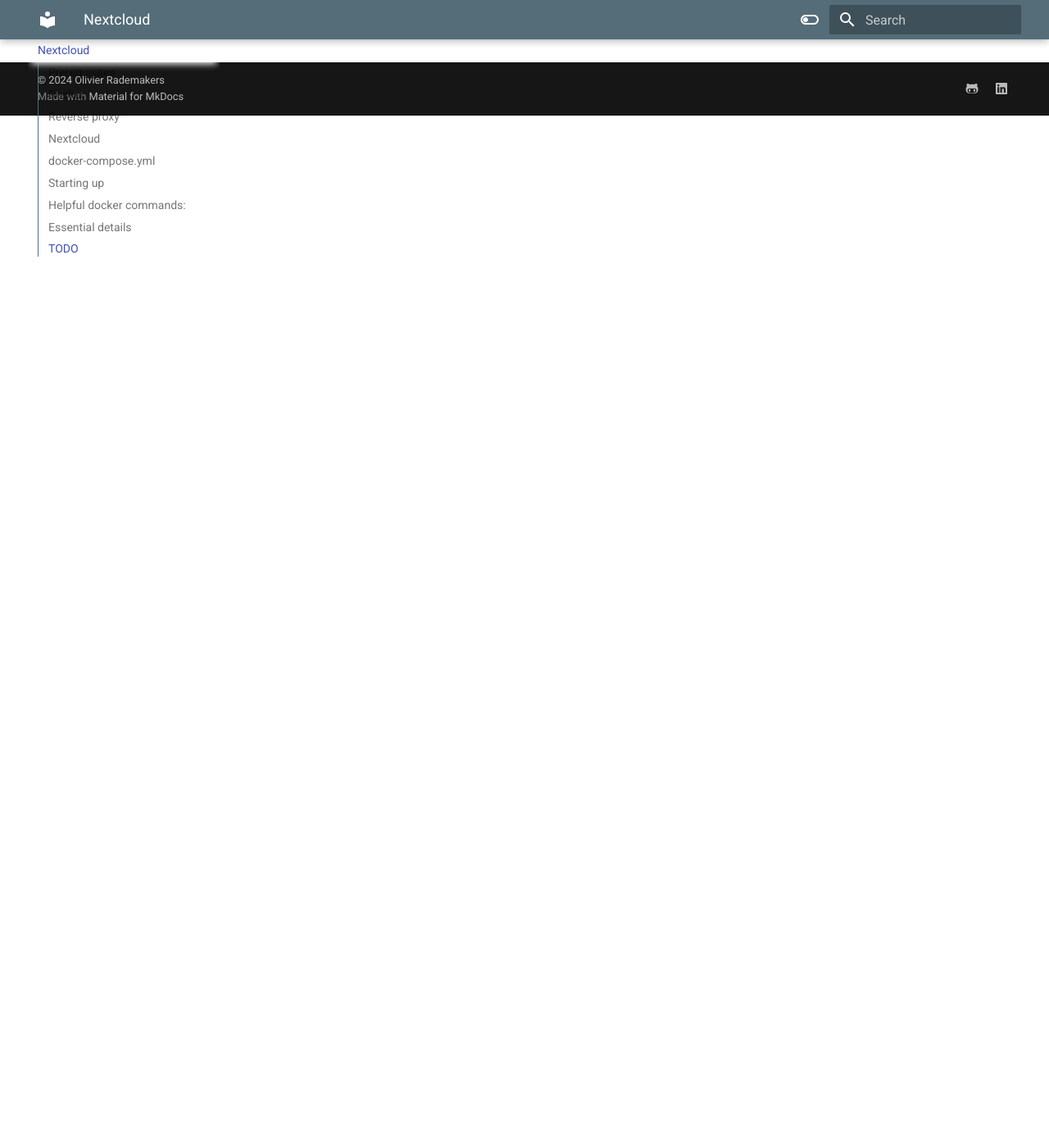
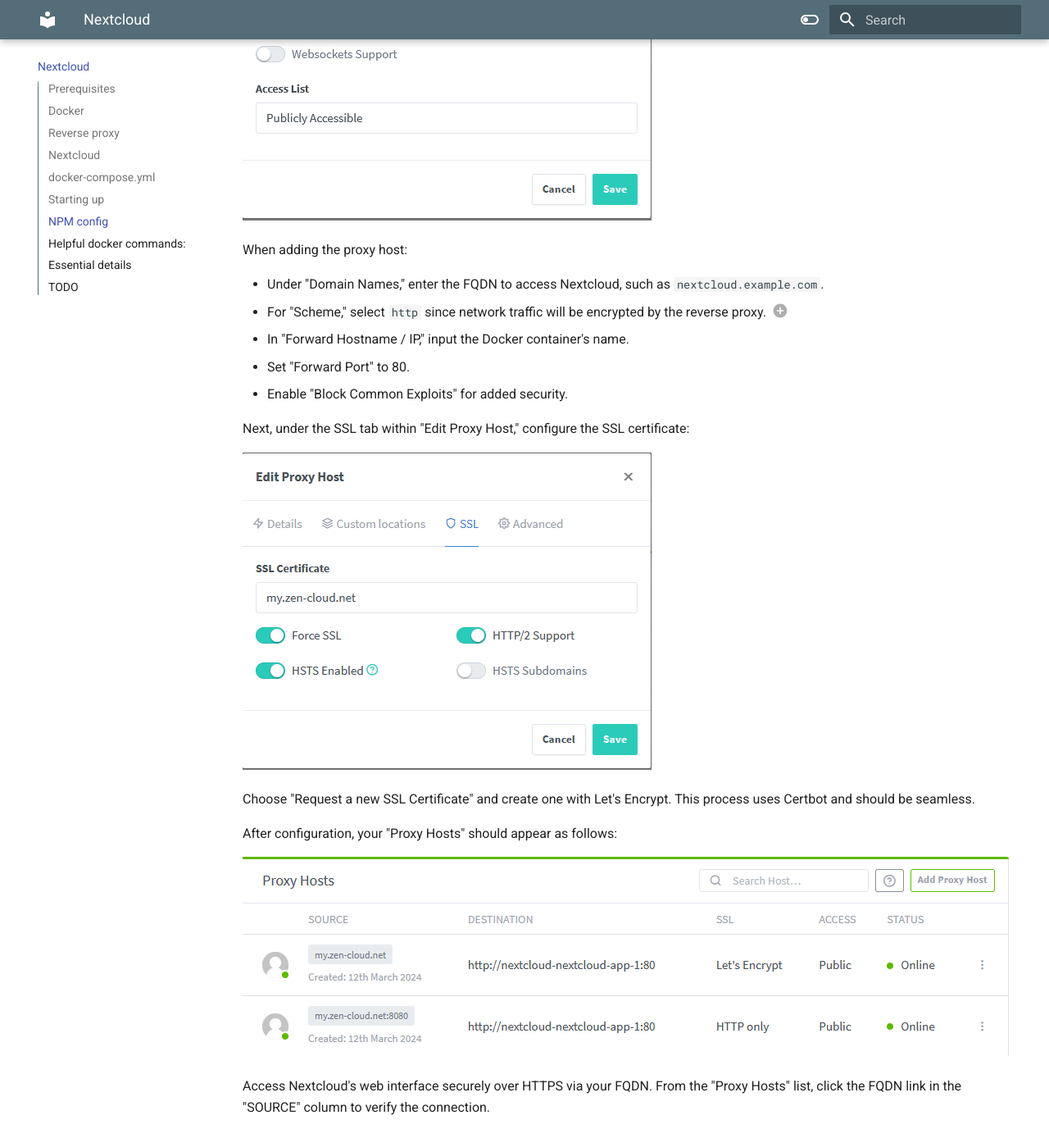
Before and after one commit to rademakr/homelab-docs, an MkDocs documentation site: the page built from docs/Nextcloud.md, in a window 1280 px wide and 1400 px high, scrolled down 4129 px. Shown: the whole window at 82% size. Built offline with MkDocs 1.6.1 and Material for MkDocs 9.7.7, drawn with Linux system fonts in a browser that asks for light colours; some of the changed text lies outside the part shown.

Commit message:
Finished Nextcloud page and included screenshots for NPM

````diff
--- a/docs/Nextcloud.md
+++ b/docs/Nextcloud.md
@@ -132,6 +132,55 @@
 sudo docker compose up -d
 ```
 
+!!! warning
+    See section "Essential details" before continuing. The `config/config.php` file must be updated before moving on.
+
+
+NPM config
+----------
+
+Navigate to the Nginx Proxy Manager by entering http://<ip-of-nginx>:81 in your web browser, where you will be greeted by a login screen:
+
+[//]: <> ( ![Image title](docs/assets/images/NPM_1_login.PNG){ align=left } )
+![Login](../assets/images/NPM_1_login.PNG){ loading=lazy }
+
+
+!!! Note
+    The default login credentials are `admin@example.com` for the username and `changeme` for the password. Upon first login, you will be prompted to change these to secure ones.
+
+
+Once logged in, the dashboard will resemble the following:
+
+![Main](../assets/images/NPM_2_main.PNG){ loading=lazy }
+
+To begin creating a proxy host, navigate to "Hosts" and then "Proxy Hosts" from the top menu, or click "Proxy Hosts" on the main dashboard. Initially, you will see no existing hosts until you add a new one by selecting "Add Proxy Host":
+
+![Edit Proxy Host](../assets/images/NPM_4_edit_proxy_1.PNG){ loading=lazy }
+
+When adding the proxy host:
+
+<div class="annotate" markdown>
+* Under "Domain Names," enter the FQDN to access Nextcloud, such as `nextcloud.example.com`.
+* For "Scheme," select `http` since network traffic will be encrypted by the reverse proxy. (1)
+* In "Forward Hostname / IP," input the Docker container's name.
+* Set "Forward Port" to 80.
+* Enable "Block Common Exploits" for added security.
+</div>
+
+1. The traffic will be secure from the internet to the reverse proxy, while the connection from the reverse proxy to the Nextcloud container will be unencrypted. This is commonly acceptable within a trusted network.
+
+Next, under the SSL tab within "Edit Proxy Host," configure the SSL certificate:
+
+![Edit Proxy Host SSL](../assets/images/NPM_5_edit_proxy_2_SSL.PNG){ loading=lazy }
+
+Choose "Request a new SSL Certificate" and create one with Let's Encrypt. This process uses Certbot and should be seamless.
+
+After configuration, your "Proxy Hosts" should appear as follows:
+
+![Proxy Hosts](../assets/images/NPM_3_proxy_hosts.PNG){ loading=lazy }
+
+Access Nextcloud's web interface securely over HTTPS via your FQDN. From the "Proxy Hosts" list, click the FQDN link in the "SOURCE" column to verify the connection.
+
 
 Helpful docker commands:
 ------------------------
````
Also changed, not shown: docs/assets/images/NPM_1_login.PNG (added), docs/assets/images/NPM_2_main.PNG (added), docs/assets/images/NPM_3_proxy_hosts.PNG (added), docs/assets/images/NPM_4_edit_proxy_1.PNG (added), docs/assets/images/NPM_5_edit_proxy_2_SSL.PNG (added).
